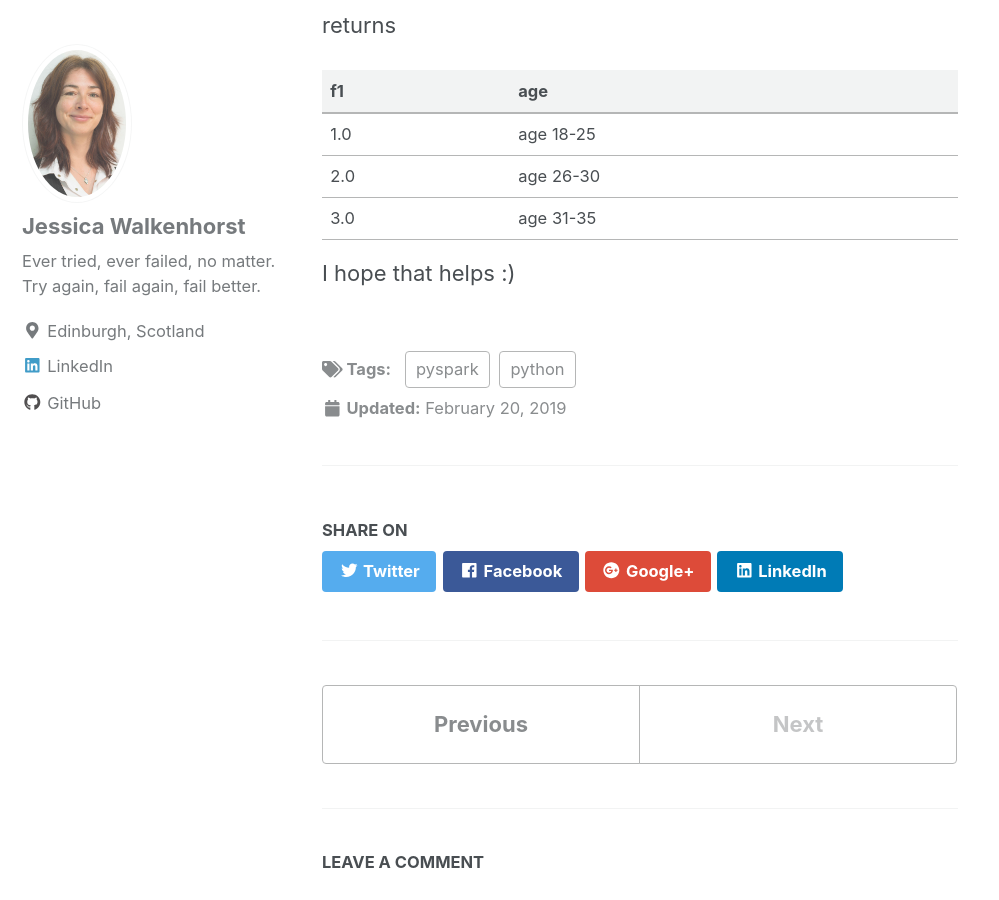
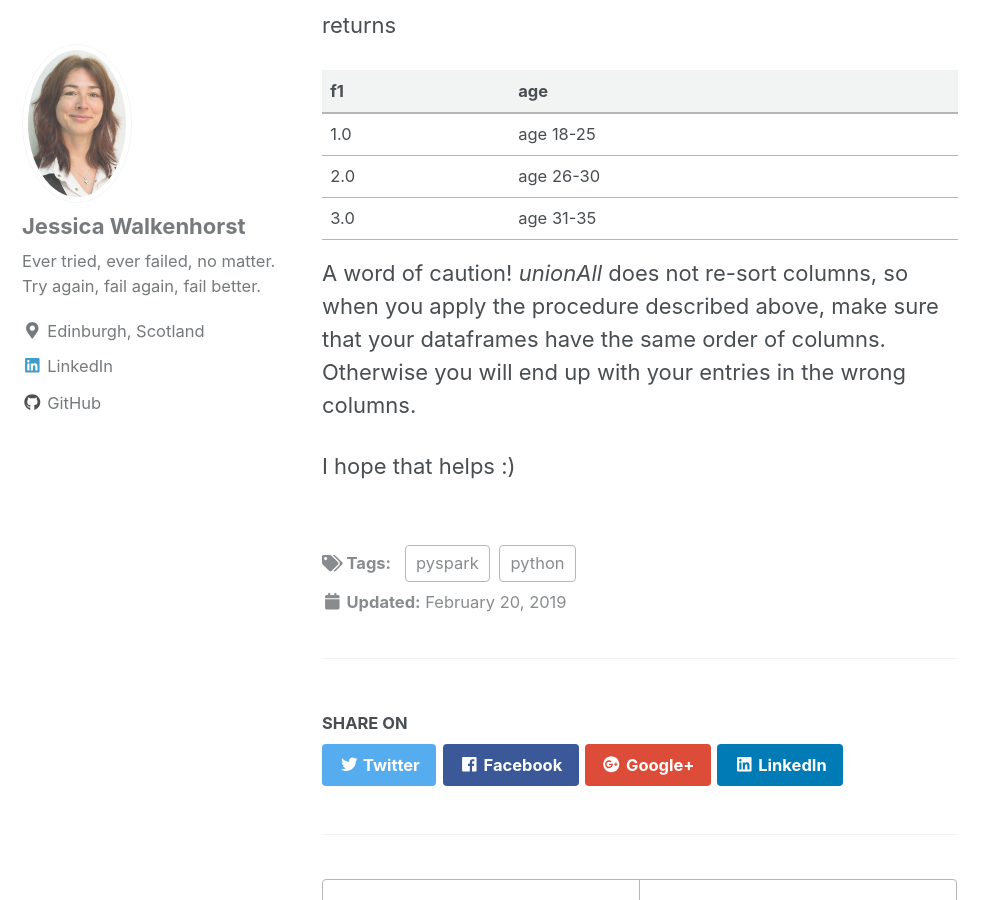
Before and after one commit to walkenho/walkenho.github.io, a Jekyll site: the page built from _posts/2019-02-20-merging-multiple-dataframes-in-pyspark.md, in a window 1280 px wide and 900 px high, scrolled down 1712 px. Shown: the whole window, without its empty margins (0-999 px from the left). Built offline with Jekyll 4.4.1, drawn with Linux system fonts in a browser that asks for light colours; nearby versions of some CDN libraries.

Commit message:
Update 2019-02-20-merging-multiple-dataframes-in-pyspark.md
Added word of caution about column order.

````diff
--- a/_posts/2019-02-20-merging-multiple-dataframes-in-pyspark.md
+++ b/_posts/2019-02-20-merging-multiple-dataframes-in-pyspark.md
@@ -48,11 +48,12 @@ df_complete.show()
 ```
 returns
 
-
 | f1|      age|
 |---|---------|
 |1.0|age 18-25|
 |2.0|age 26-30|
 |3.0|age 31-35|
 
+A word of caution! *unionAll* does not re-sort columns, so when you apply the procedure described above, make sure that your dataframes have the same order of columns. Otherwise you will end up with your entries in the wrong columns.
+
 I hope that helps :)
````
